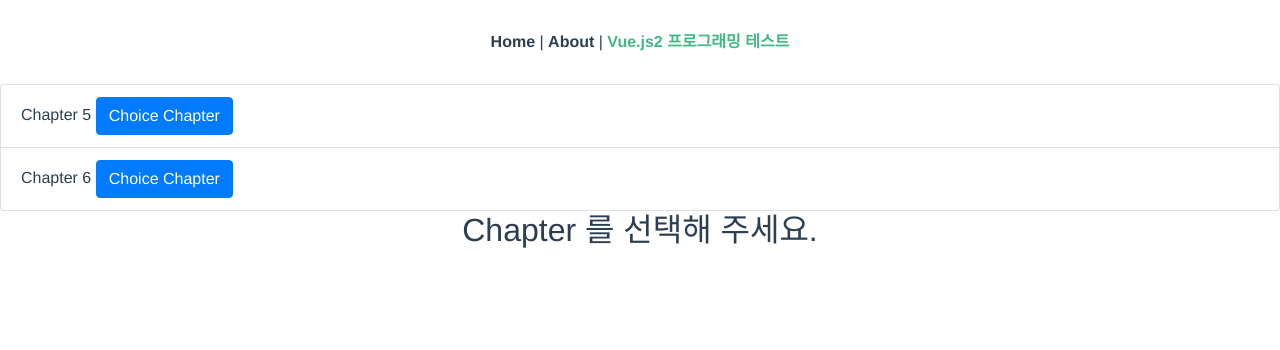
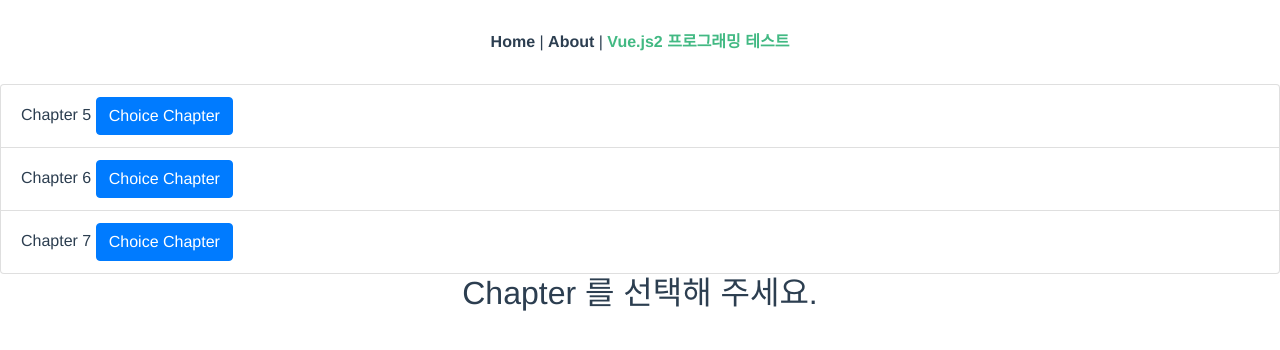
Before and after one commit to SangWoo80/Vscode_Vuejs_Project, a Vue app: page /mytest in a window 1280 px wide. Shown: the top 350 px of the page. Built offline with nearby package versions, Linux system fonts and the light colour scheme.

Commit message:
git commit

```diff
--- /dev/null
+++ b/src/components/Vuejs2_chapter7.vue
@@ -0,0 +1,15 @@
+<template>
+    <div class="chapter6">
+        <h1>Chapter 7-2. 컴포넌트 사용하기</h1>
+        <!-- <story></story> -->
+    </div>
+</template>
+
+<script>
+export default {
+}
+</script>
+
+<style scoped>
+
+</style>
--- a/src/views/MyTest.vue
+++ b/src/views/MyTest.vue
@@ -7,6 +7,7 @@
     </ul>
     <vuejs2Chapter5 v-if="chapterNumValue==5"></vuejs2Chapter5>
     <vuejs2Chapter6 v-else-if="chapterNumValue==6" ></vuejs2Chapter6>
+    <vuejs2Chapter7 v-else-if="chapterNumValue==7" ></vuejs2Chapter7>
     <h2 v-else>Chapter 를 선택해 주세요.</h2>
   </div>
 </template>
@@ -14,19 +15,22 @@
 <script>
 import vuejs2Chapter5 from '@/components/Vuejs2_chapter5.vue'
 import vuejs2Chapter6 from '@/components/Vuejs2_chapter6.vue'
+import vuejs2Chapter7 from '@/components/Vuejs2_chapter7.vue'
 
 export default {
   name: 'chapter',
   components: {
     vuejs2Chapter5,
-    vuejs2Chapter6
+    vuejs2Chapter6,
+    vuejs2Chapter7
   },
   data() {
     return {
       chapterNumValue:0,
       chapterNumList: [
         {chapter:5},
-        {chapter:6}
+        {chapter:6},
+        {chapter:7}
       ]
     }
   },
```
